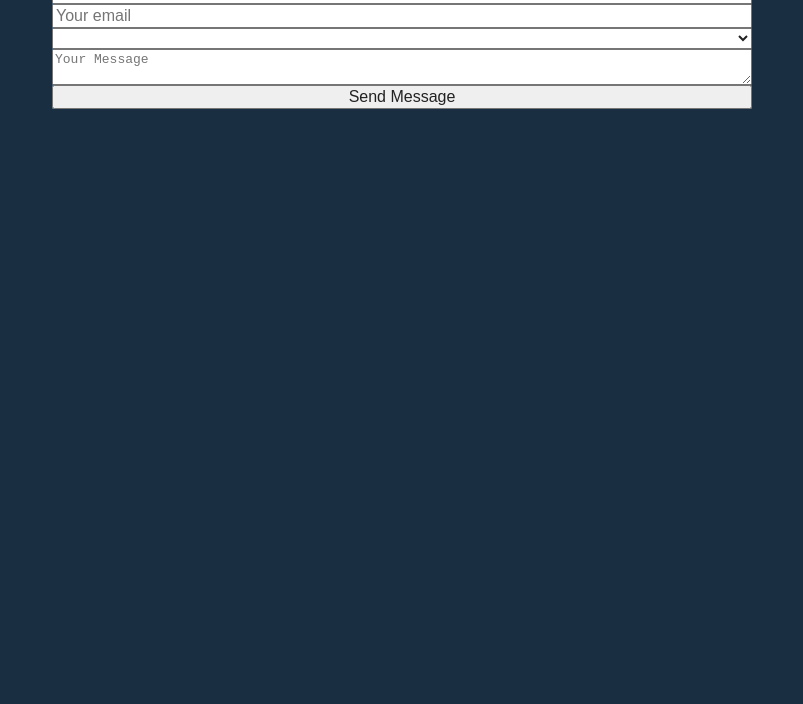
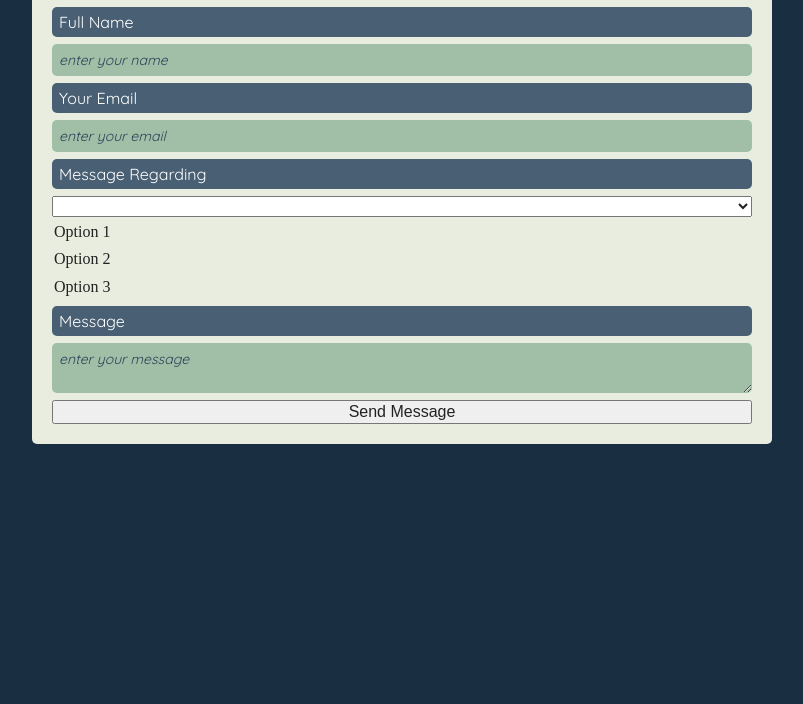
Before and after one commit to ssannejohansson/uppgift-sju, a plain HTML site: page index.html in a window 1280 px wide. Shown: the part 116-820 px from the top of the page, without its empty margins (238-1041 px from the left). Drawn offline with Linux system fonts and the light colour scheme.

Commit message:
Base of styles added
Base of styles added

```diff
--- a/index.html
+++ b/index.html
@@ -16,10 +16,22 @@
     <main>
         <form class="form">
             <h1 class="form__title">This is my form</h1>
-            <input type="name" placeholder="Your name">
-            <input type="email" placeholder="Your email">
-            <select name="dropdown" placeholder="Message Regarding"></select>
-            <textarea name="message" placeholder="Your Message"></textarea>
+
+            <label for="name" class="label">Full Name</label>
+            <input type="name" class="input" placeholder="enter your name">
+
+            <label for="email" class="label">Your Email</label>
+            <input type="email" class="input" placeholder="enter your email">
+
+            <label for="dropdown" class="label">Message Regarding</label>
+            <select name="dropdown" class="select"></select>
+                <option value="Option1">Option 1</option>
+                <option value="Option2">Option 2</option>
+                <option value="Option3">Option 3</option>
+
+            <label for="message" class="label">Message</label>
+            <textarea name="message" class="input" placeholder="enter your message"></textarea>
+
             <button>Send Message</button>
             </form>
 
--- a/styles/index.css
+++ b/styles/index.css
@@ -5,13 +5,17 @@ body {
 
 .form {
     margin: auto;
+    margin-top: 20px;
     display: flex;
-    justify-content: center;
+    justify-content: space-between;
     flex-direction: column;
-    margin-top: 20px;
-    background-color: #496074;
+    padding: 20px;
+    background-color: #E8EDDF;
+    border-radius: 5px;
     max-width: 700px;
     width: 100%;
+    min-height: 500px;
+    height: 100%;
 }
 
 .form__title {
@@ -23,4 +27,34 @@ body {
     color: #2D4259;
     font-family: "quicksand", serif;
     font-size: 36px;
+    border-radius: 5px;
 }
+
+.label {
+    padding: 7px;
+    border-radius: 5px;
+    background-color: #496074;
+    color: #fff;
+    font-family: "quicksand", serif;
+    font-size: 16px;
+
+}
+
+.input {
+    background-color: #A1BFA7;
+    padding: 7px;
+    border-radius: 5px;
+    border: none;
+    font-family: "quicksand", serif;
+    font-size: 14px;
+    font-style: italic;
+    color: #2D4259;
+}
+
+.input::placeholder {
+    color: #2D4259;
+}
+
+.select {
+
+}
```
